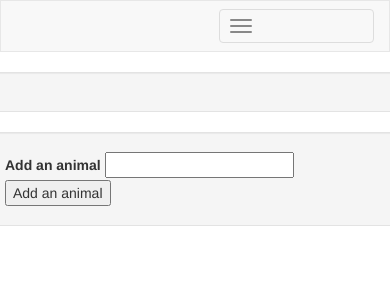
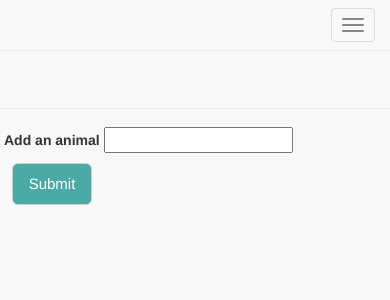
Before and after one commit to Meggin/GiphTastic, a PHP site: page / in a window 390 px wide; the page is wider, and only the part inside the window is pictured. Shown: the top 300 px of that part. Run offline with PHP 8.4, Linux system fonts and the light colour scheme.

Commit message:
cleaner styles

```diff
--- a/assets/css/style.css
+++ b/assets/css/style.css
@@ -4,12 +4,45 @@
 }
 
 html {
+	background-color: #f8f8f8;
+}
+
+.row {
+	background-color: #f8f8f8;
+}
+
+.col-md-9 {
+	background-color: #f8f8f8;
+}
+
+.col-md-3 {
+	background-color: #f8f8f8;
+}
+
+.well {
+	border: none;
+}
+
+.navbar {
+	margin-bottom: 0;
 }
 
 header {
 }
 
-li {
+.pull-left {
+  float: left !important;
+  max-width: 300px;
+  overflow: auto;
+  padding: 1%;
+}
+
+.gif {
+	max-width: 100%;
+}
+
+.rating {
+	padding: 2%;
 }
 
 .hover {
@@ -18,12 +51,20 @@ li {
 section {
 }
 
-button {
-	width: 40%;
-	height: 10%;
-	font-size: 20px;
-	border: 2px solid black;
-	background: #ccc;
+.btn-default {
+	color: #ffffff;
+	background-color: #4aaaa5;
+	margin: 1%;
+}
+
+#add-animal {
+	margin: 2%;
+	font-size: 15px;
+
+}
+
+.navbar-default {
+	border: none;
 }
 
 /*
--- a/assets/javascript/game.js
+++ b/assets/javascript/game.js
@@ -183,13 +183,13 @@ function displayGiphs(response) {
 	for (var i = 0; i < response.data.length; i++) {
 
 		// Dynamically generate divs for each giph.
-		var giphDiv = $("<div class='giph'>");
+		var giphDiv = $("<div class='giph pull-left'>");
 
 		// Store the rating data for a giph.
 		var rating = response.data[i].rating;
 
 		// Create an element to store the rating info.
-		var ratingInfo = $("<p>").text("Rating: " + rating);
+		var ratingInfo = $("<div class='rating'>").text("Rating: " + rating);
 
 		// Display rating.
 		giphDiv.append(ratingInfo);
@@ -212,8 +212,10 @@ function displayGiphs(response) {
 		// Default src displayed is still giph.
 		giphImage.attr("data-state", "still");
 
+		giphDiv.append(giphImage);
+
 		// Add giph div to giph section.
-		$("#display-giphs").append(giphDiv, giphImage);
+		$("#display-giphs").append(giphDiv);
 
 	}
 
--- a/index.html
+++ b/index.html
@@ -37,12 +37,12 @@
         <div class="col-md-9 well" id="display-giphs">
         </div>
         <div class="col-md-3 well" id="select-giph">
-          <form id="giph-form">
+          <form id="giph-form" class="form-group">
             <label for="topic-input">Add an animal</label>
             <input type="text" id="topic-input"><br>
 
             <!-- Button triggers new animal to be added -->
-            <input id="add-animal" type="submit" value="Add an animal">
+            <button id="add-animal" type="submit" class="btn btn-default btn-lg">Submit</button>
           </form>
         </div>
       </div>
```
